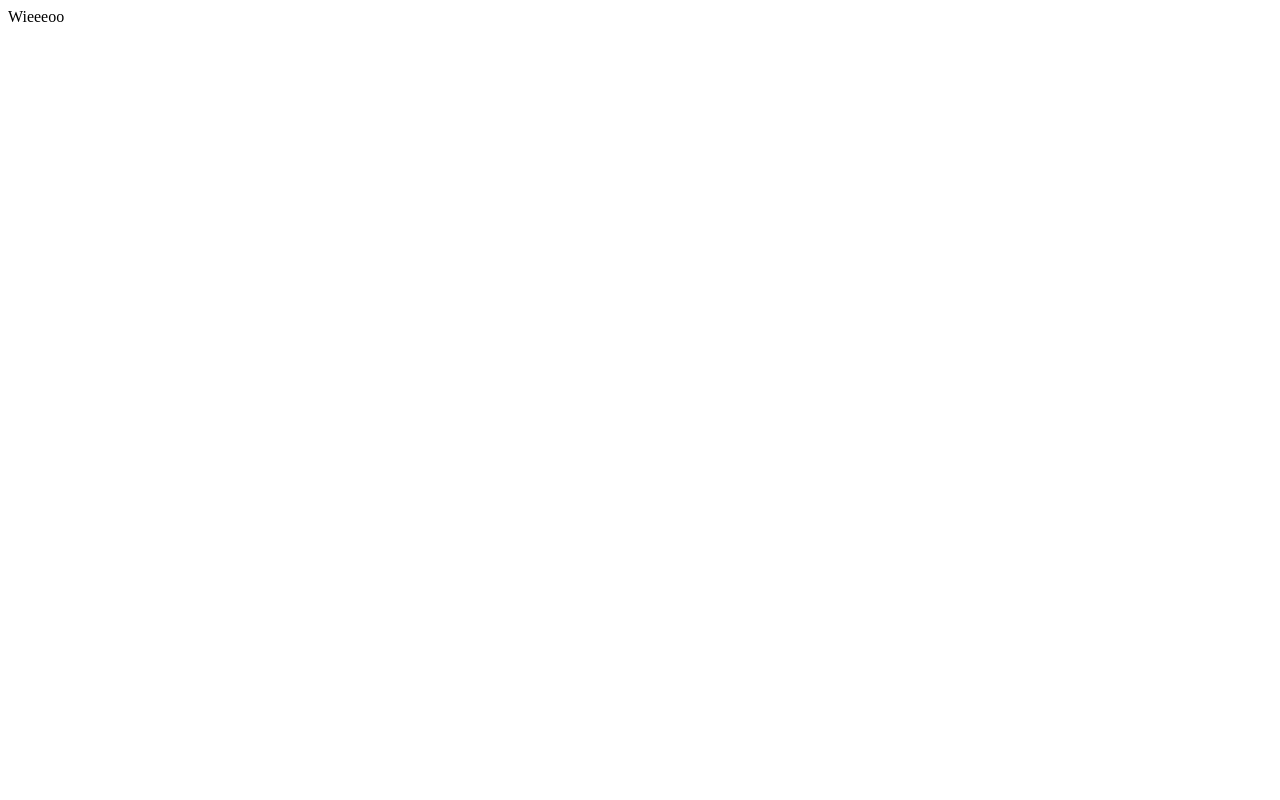
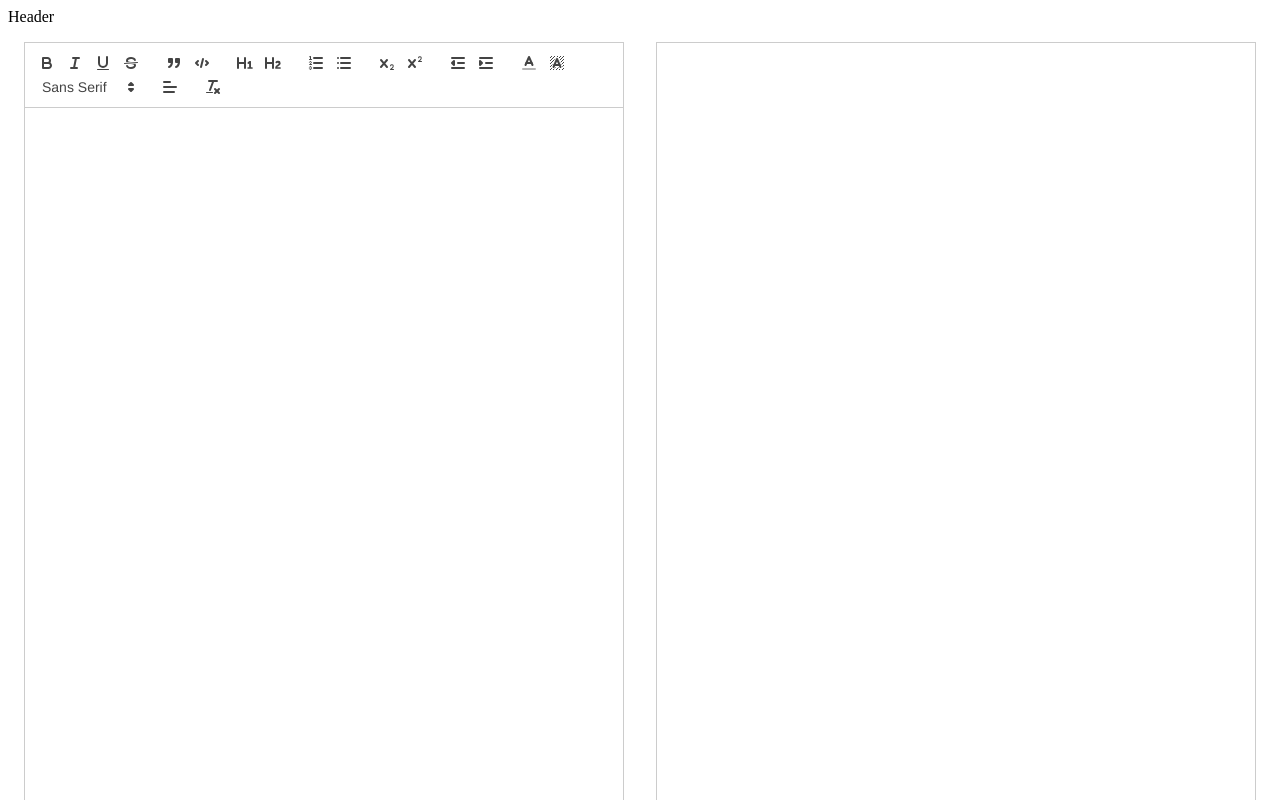
Before and after one commit to fridavbg/jsramverk-texteditor, a React (Create React App) app: page / in a window 1280 px wide. Shown: the top 800 px of the page. Built offline with nearby package versions, Linux system fonts and the light colour scheme.

Commit message:
text-editor init

```diff
--- a/package.json
+++ b/package.json
@@ -8,6 +8,7 @@
     "@testing-library/user-event": "^13.5.0",
     "react": "^18.2.0",
     "react-dom": "^18.2.0",
+    "react-quill": "^2.0.0",
     "react-scripts": "5.0.1",
     "web-vitals": "^2.1.4"
   },
--- a/src/App.js
+++ b/src/App.js
@@ -1,7 +1,16 @@
+import Header from "./components/incl/Header";
+import Editor from "./components/Editor";
+
+import Footer from "./components/incl/Footer";
+
 function App() {
     return (
         <div className="App">
-            <header className="App-header">Wieeeoo</header>
+            <Header />
+            <div>
+                <Editor />
+            </div>
+            <Footer />
         </div>
     );
 }
--- /dev/null
+++ b/src/components/Editor.js
@@ -0,0 +1,52 @@
+import { useState, useRef } from "react";
+import ReactQuill from "react-quill";
+import "react-quill/dist/quill.snow.css";
+
+const modules = {
+    toolbar: [
+        ["bold", "italic", "underline", "strike"],
+        ["blockquote", "code-block"],
+
+        [{ header: 1 }, { header: 2 }],
+        [{ list: "ordered" }, { list: "bullet" }],
+        [{ script: "sub" }, { script: "super" }],
+        [{ indent: "-1" }, { indent: "+1" }],
+
+        [{ color: [] }, { background: [] }],
+        [{ font: [] }],
+        [{ align: [] }],
+
+        ["clean"],
+    ],
+};
+
+function Editor() {
+    const [value, setValue] = useState("");
+    const editorRef = useRef();
+
+    console.log(value);
+
+    if (editorRef.current) console.log(editorRef.current.editor.getContents());
+
+    return (
+        <div style={{ display: "flex" }}>
+            <ReactQuill
+                theme="snow"
+                value={value}
+                onChange={setValue}
+                modules={modules}
+                style={{ height: "11in", margin: "1em", flex: "1" }}
+                ref={editorRef}
+            />
+
+            <ReactQuill
+                modules={{ toolbar: null }}
+                value={value}
+                style={{ margin: "1em", flex: "1" }}
+                readOnly={true}
+            />
+        </div>
+    );
+}
+
+export default Editor;
--- /dev/null
+++ b/src/components/incl/Footer.js
@@ -0,0 +1,5 @@
+function Footer() {
+    return <div className="footer">Footer</div>;
+}
+
+export default Footer;
--- /dev/null
+++ b/src/components/incl/Header.js
@@ -0,0 +1,5 @@
+function Header() {
+    return <div className="Header">Header</div>;
+}
+
+export default Header;
--- a/src/index.js
+++ b/src/index.js
@@ -1,8 +1,8 @@
-import React from 'react';
+import React from "react";
 import ReactDOM from "react-dom/client";
 import App from "./App";
 
-const root = ReactDOM.createRoot(document.getElementById('root'));
+const root = ReactDOM.createRoot(document.getElementById("root"));
 root.render(
     <React.StrictMode>
         <App />
```
Also changed, not shown: 1 other file (tests, documents, lock files or other folders).
